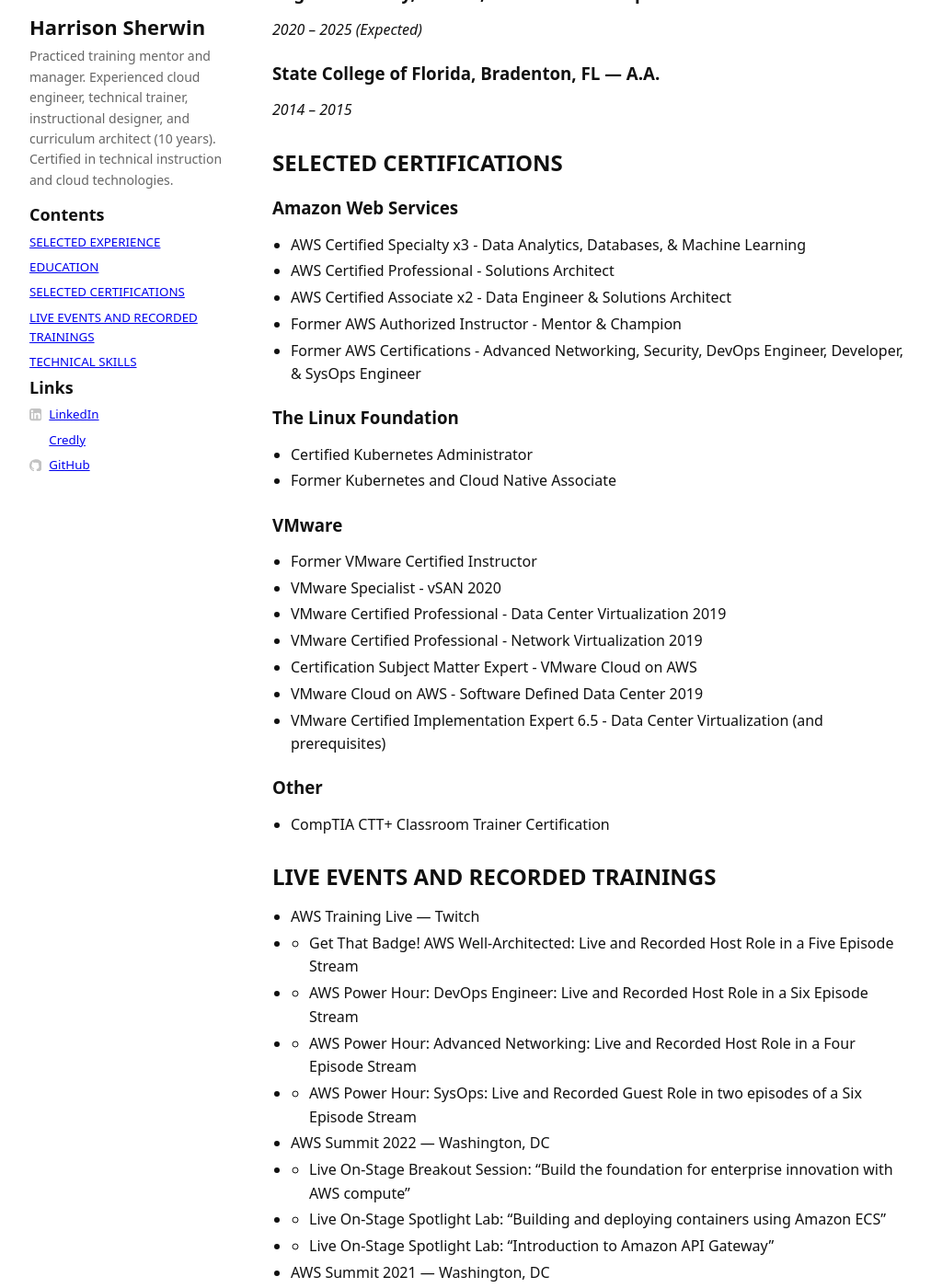
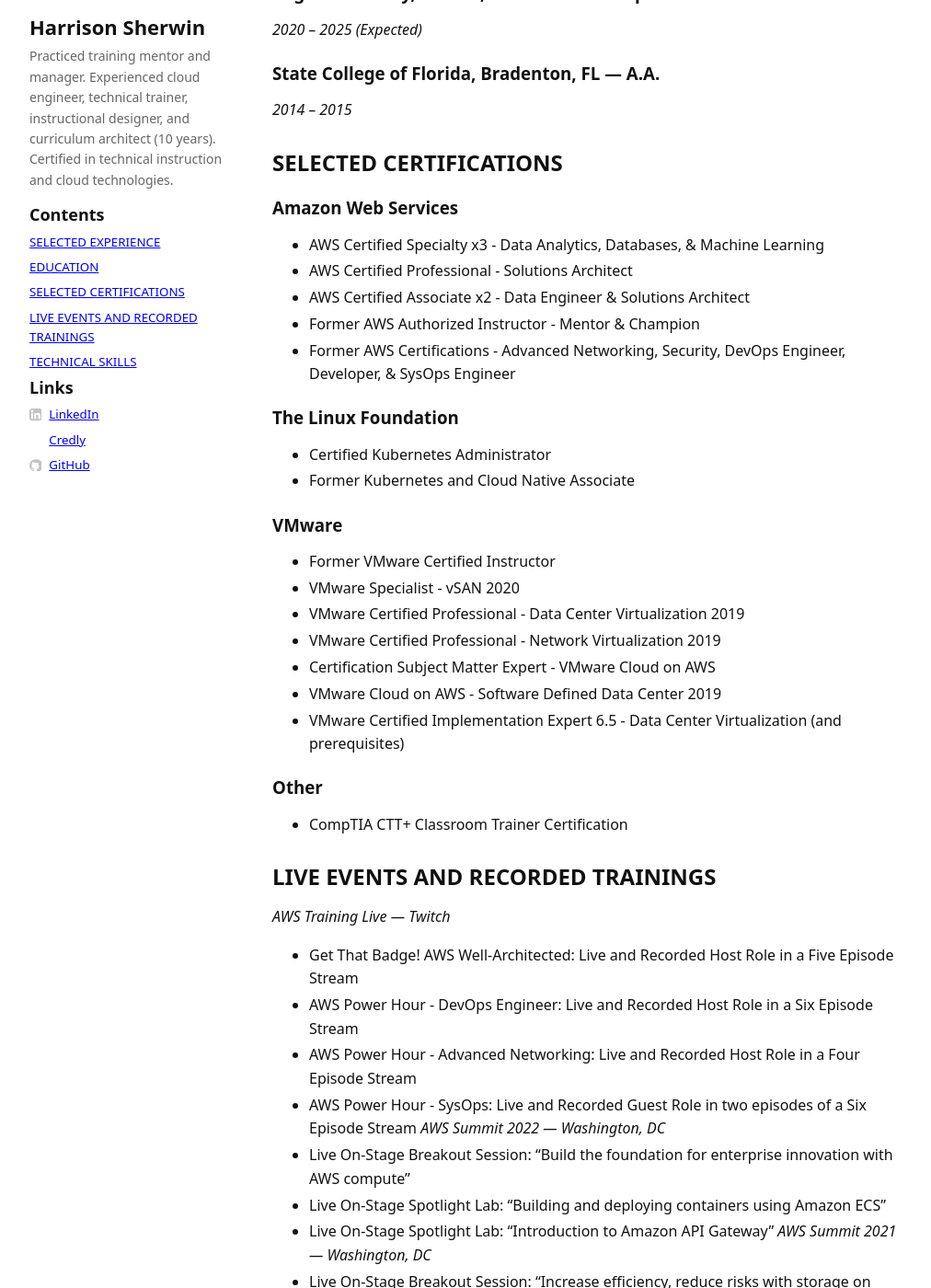
Before and after one commit to hasherwi/hasherwi.github.io, a Jekyll site: the page built from index.md, in a window 1280 px wide and 1400 px high, scrolled down 1909 px. Shown: the whole window at 92% size, without its empty margins (132-1144 px from the left). Built offline with Jekyll 4.4.1, drawn with Linux system fonts in a browser that asks for light colours.

Commit message:
Stop using nested lists for events section.

```diff
--- a/assets/css/style.css
+++ b/assets/css/style.css
@@ -134,11 +134,6 @@
 
 .content li { margin: 0.2em 0; }
 
-/* Ensure only one marker is shown and control nested styles */
-.content ul,
-.content ol { padding-left: 1.25em; }               /* indent lists */
-.content li::before { content: none !important; }   /* remove pseudo bullets if any */
-
 /* Code */
 code { background: #f6f8fa; padding: 0.15em 0.35em; border-radius: 4px; }
 pre { background: #f6f8fa; padding: 12px; border-radius: 6px; overflow-x: auto; }
```
Also changed, not shown: README.md.
